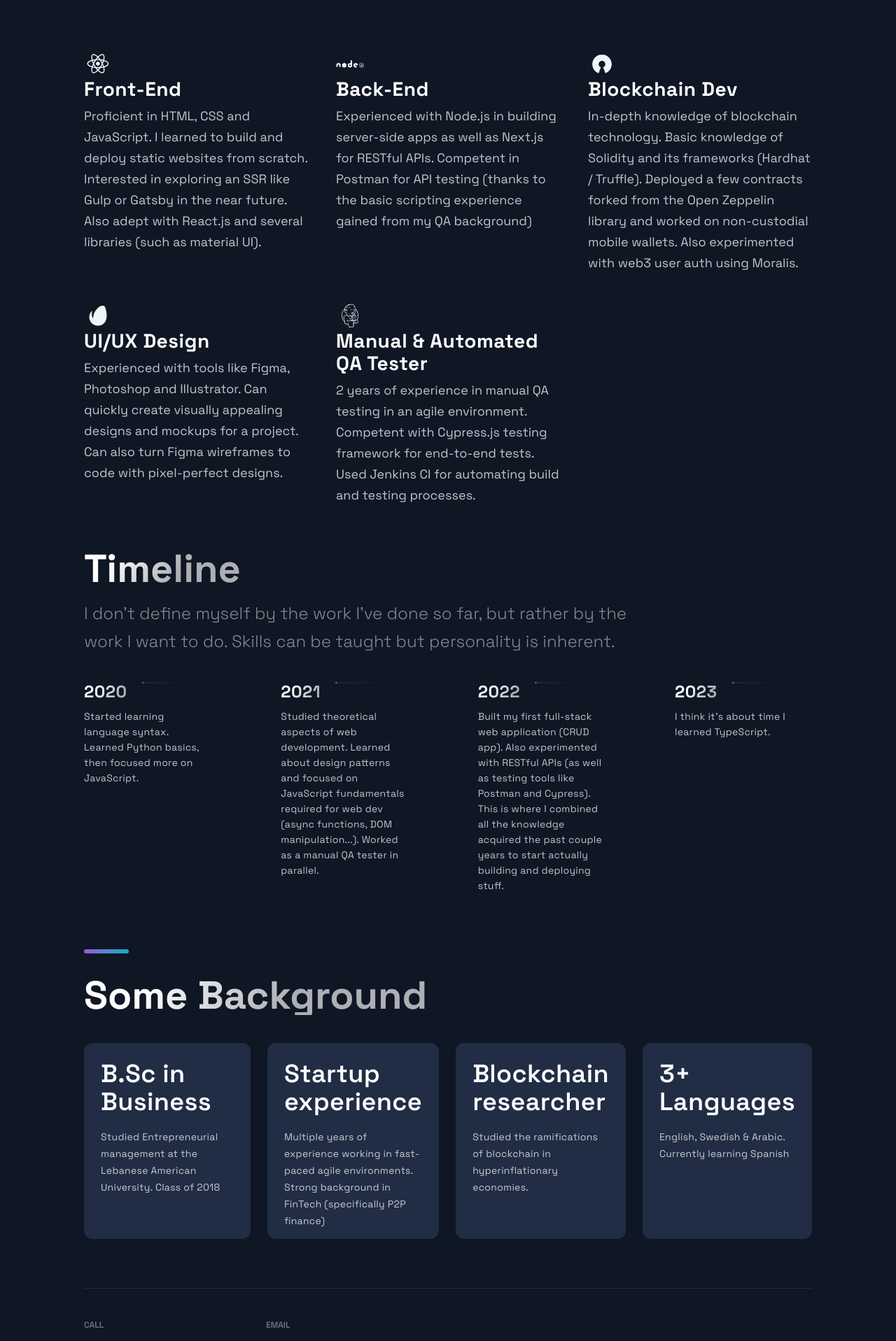
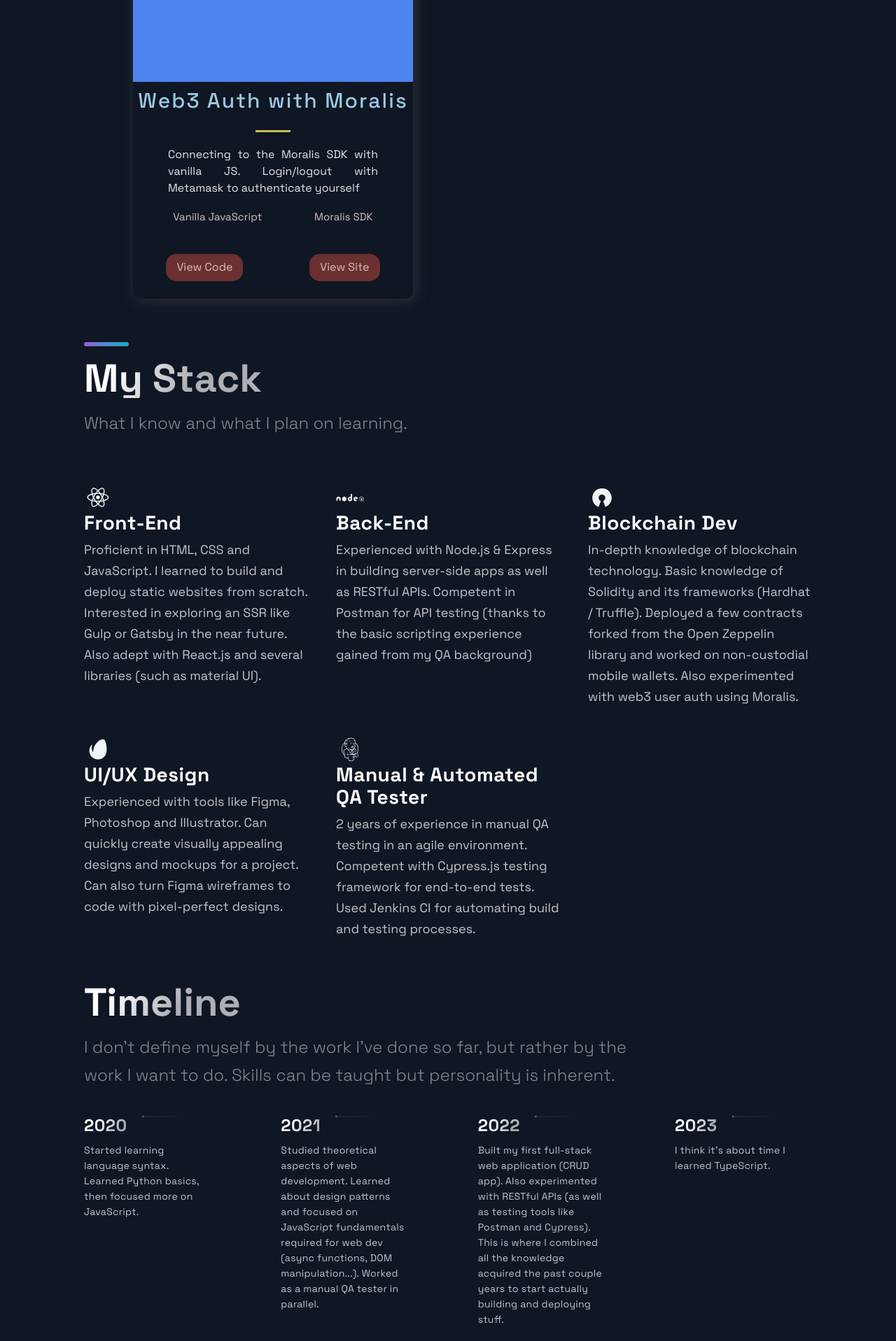
Before and after one commit to zakjanzi/portfolio-website, a Next.js app: page / in a window 1280 px wide. Shown: the part 2203-4120 px from the top of the page at 70% size. Built offline with nearby package versions, Linux system fonts and the light colour scheme.

Commit message:
added new project

```diff
--- a/src/components/BackgroundInfo/BackgroundInfo.js
+++ b/src/components/BackgroundInfo/BackgroundInfo.js
@@ -12,7 +12,7 @@ const data = [
   { title: 'B.Sc in Business', text: 'Studied Entrepreneurial management at the Lebanese American University. Class of 2018' },
   { title: 'Startup experience', text: 'Multiple years of experience working in fast-paced agile environments. Strong background in FinTech (specifically P2P finance)', },
   { title: 'Blockchain researcher', text: 'Studied the ramifications of blockchain in hyperinflationary economies.'},
-  { title: '3+ Languages', text: 'English, Swedish & Arabic. Currently learning Spanish', }
+  { title: '3+ Languages', text: ' Fluent in English, Swedish & Arabic. Currently learning Spanish', }
 ];
 
 const BackgroundInfo = () => {
--- a/src/components/Technologies/Technologies.js
+++ b/src/components/Technologies/Technologies.js
@@ -37,7 +37,7 @@ const Technologies = () =>  {
         <DiNodejs size="4rem"/>
         <ListContainer>
           <ListTitle>Back-End</ListTitle>
-          <ListParagraph>Experienced with Node.js in building server-side apps as well as Next.js for RESTful APIs. Competent in Postman for API testing (thanks to the basic scripting experience gained from my QA background)</ListParagraph>
+          <ListParagraph>Experienced with Node.js & Express in building server-side apps as well as RESTful APIs. Competent in Postman for API testing (thanks to the basic scripting experience gained from my QA background)</ListParagraph>
         </ListContainer>
       </ListItem>
 
--- a/src/constants/constants.js
+++ b/src/constants/constants.js
@@ -35,6 +35,16 @@ export const projects = [
     visit: 'https://zak-coinmarketcapclone.netlify.app/',
     id: 3,
   },
+
+  {
+    title: 'Web3 Auth with Moralis',
+    description: "Connecting to the Moralis SDK with vanilla JS. Login/logout with Metamask to authenticate yourself",
+    image: '/images/5.png',
+    tags: ['Vanilla JavaScript', 'Moralis SDK'],
+    source: 'https://zak-moralisauth.netlify.app/',
+    visit: 'https://github.com/zakjanzi/vanillamoralis',
+    id: 4,
+  },
 ];
 
 export const TimeLineData = [
```
Also changed, not shown: public/images/5.png (added).
